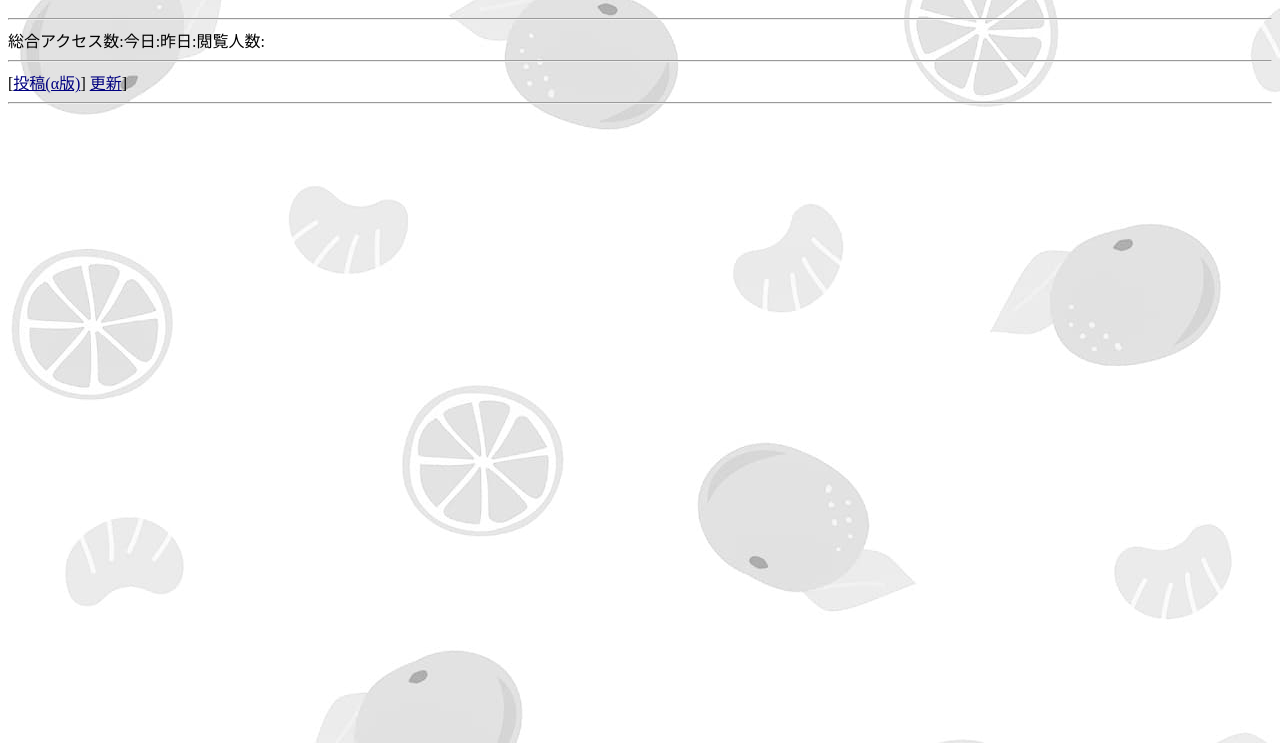
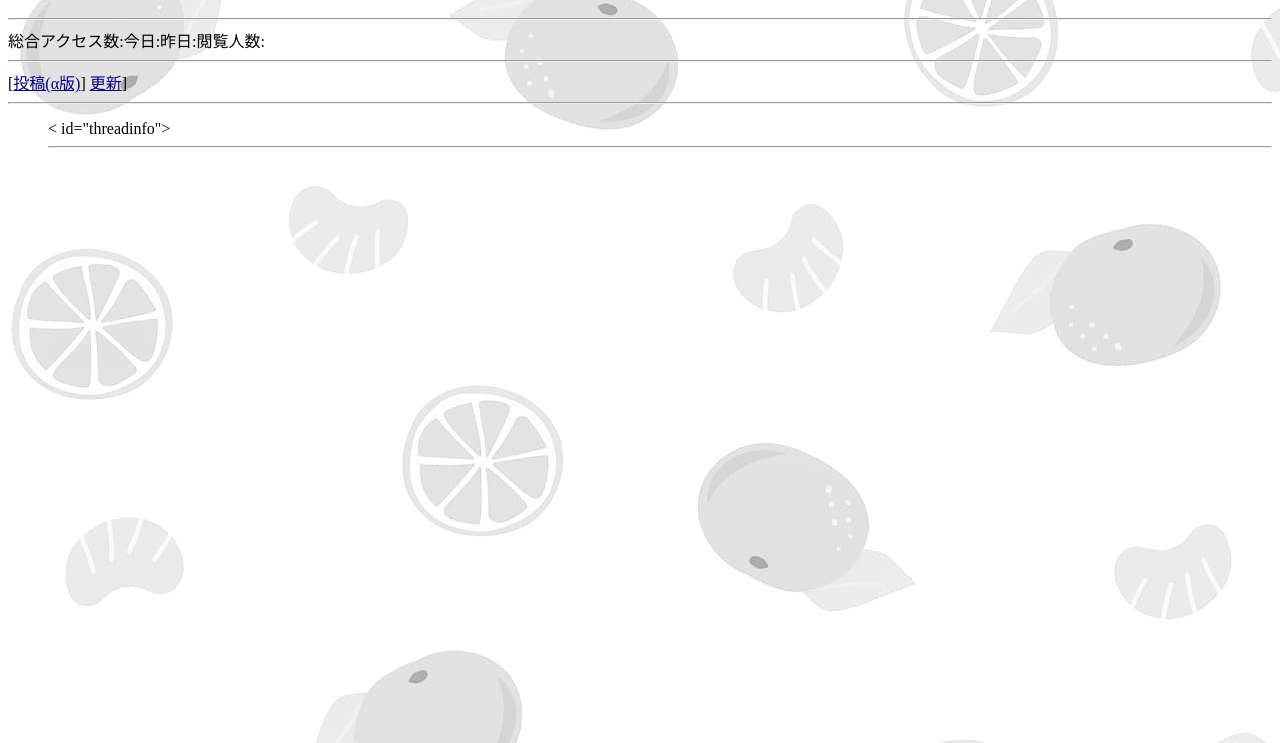
Before and after one commit to komepiri/Chatpark-Unofficial-Client, a website: page src/index.html in a window 1280 px wide. Shown: the part 57-800 px from the top of the page. Drawn offline with Linux system fonts and the light colour scheme; no server answers.

Commit message:
modified:   src/index.html

```diff
--- a/src/index.html
+++ b/src/index.html
@@ -12,7 +12,7 @@
 総合アクセス数:<span id="total"></span>今日:<span id="today"></span>昨日:<span id="yester"></span>閲覧人数:<span id="rom"></span><hr>
 [<a href="./nt.html">投稿(α版)</a>] <a href="./index.html">更新</a>]
 <hr>
-<ol><div id="threadinfo"></div>
+<ol>< id="threadinfo"><HR>
 <script>
 document.addEventListener('DOMContentLoaded', () => {
       getthreadinfo();
```
